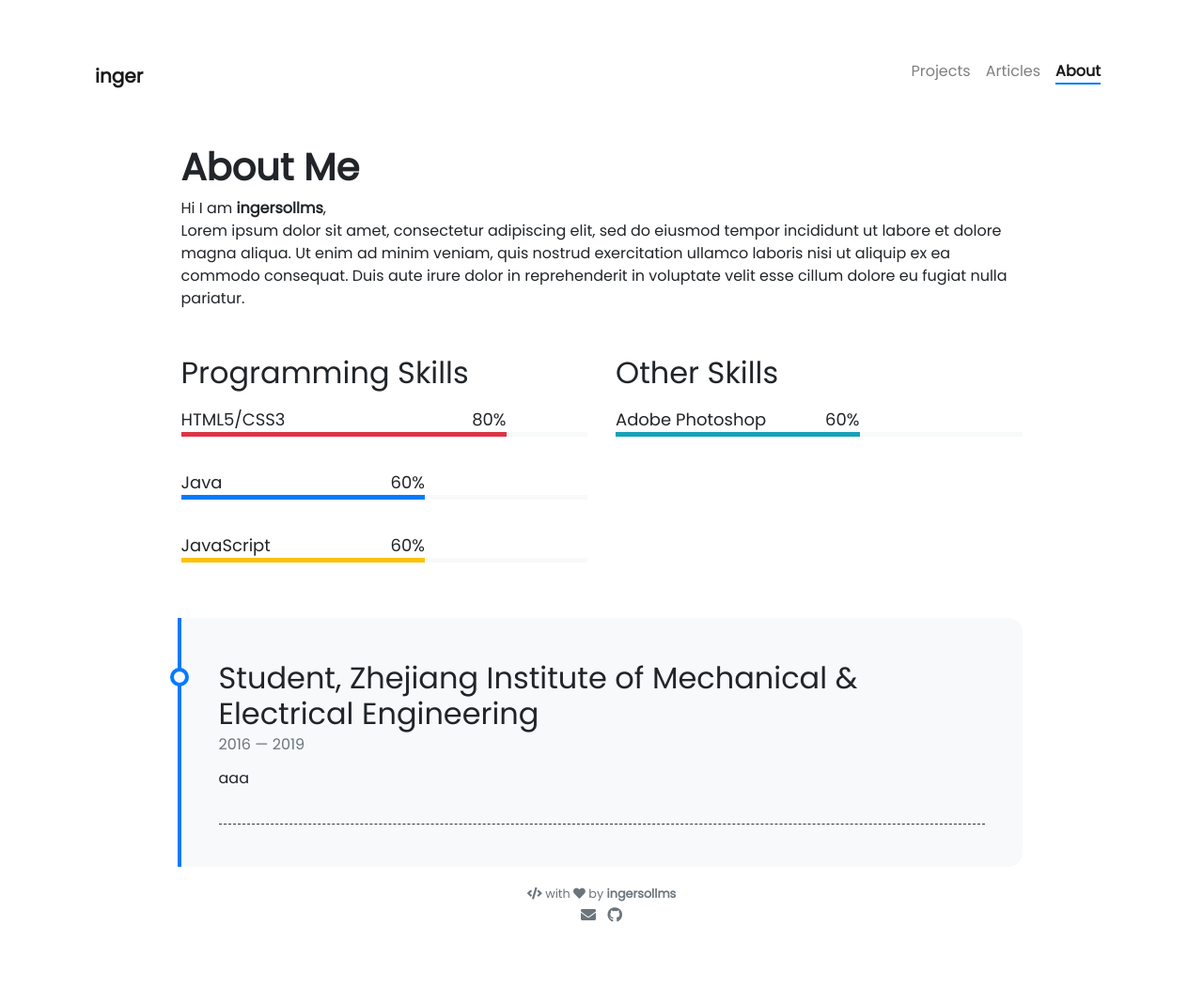
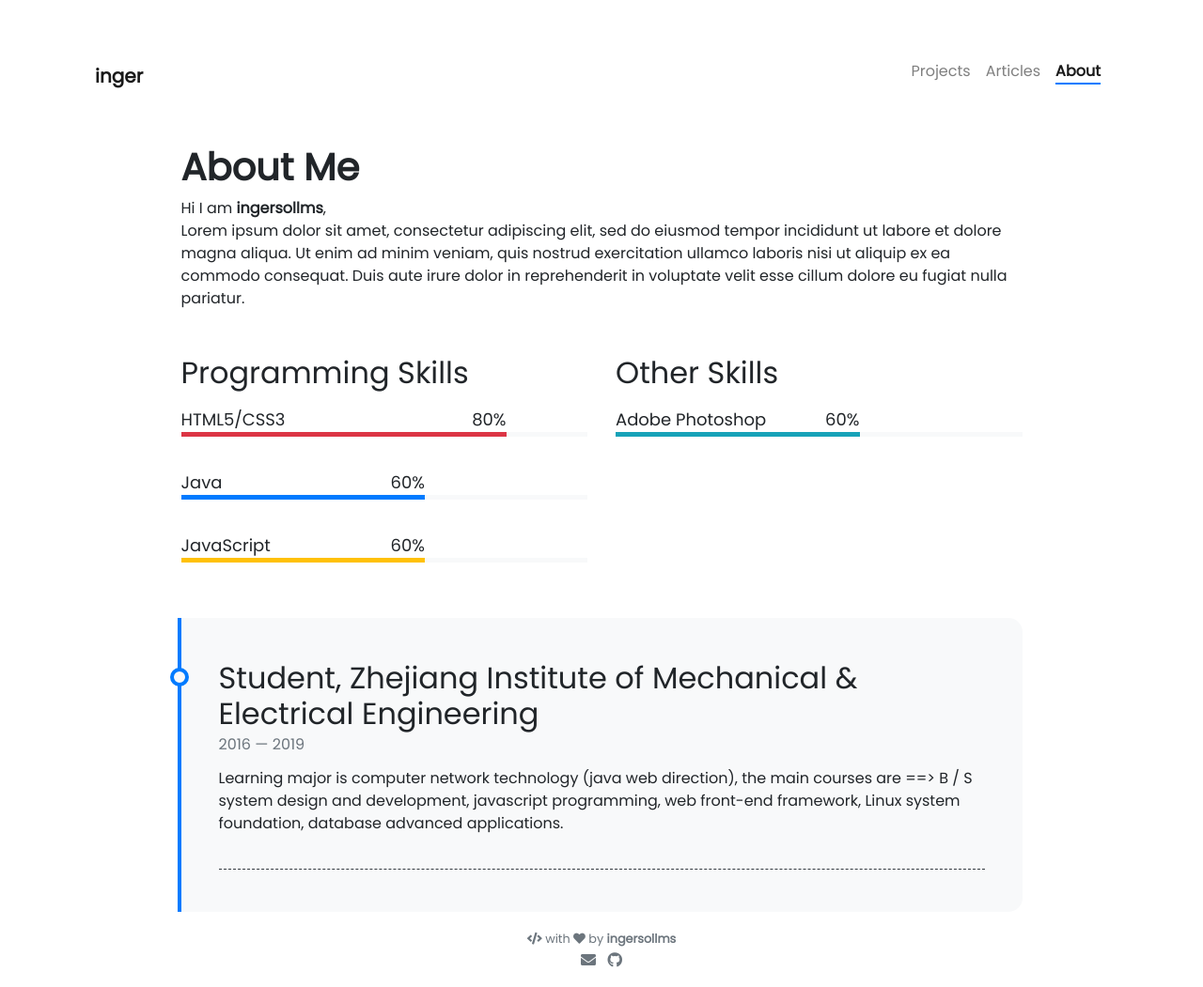
Before and after one commit to SweetKiller-NUll/Bg-jekyll-plYou, a Jekyll site: the page built from pages/about.md, in a window 1280 px wide. Shown: the whole page at 94% size. Built offline with Jekyll 4.4.1, drawn with Linux system fonts in a browser that asks for light colours; nearby versions of some CDN libraries; comment, search, counter and statistics services are not loaded; before the commit the page ends 1003 px from its top, so only the background shows below that.

Commit message:
Update timeline.yml

```diff
--- a/_data/timeline.yml
+++ b/_data/timeline.yml
@@ -1,4 +1,6 @@
 - title: Student, Zhejiang Institute of Mechanical & Electrical Engineering
   from: 2016
   to: 2019
-  description: aaa
+  description: Learning major is computer network technology (java web direction),
+    the main courses are  ==>  B / S system design and development, javascript programming,
+    web front-end framework, Linux system foundation, database advanced applications.
```
